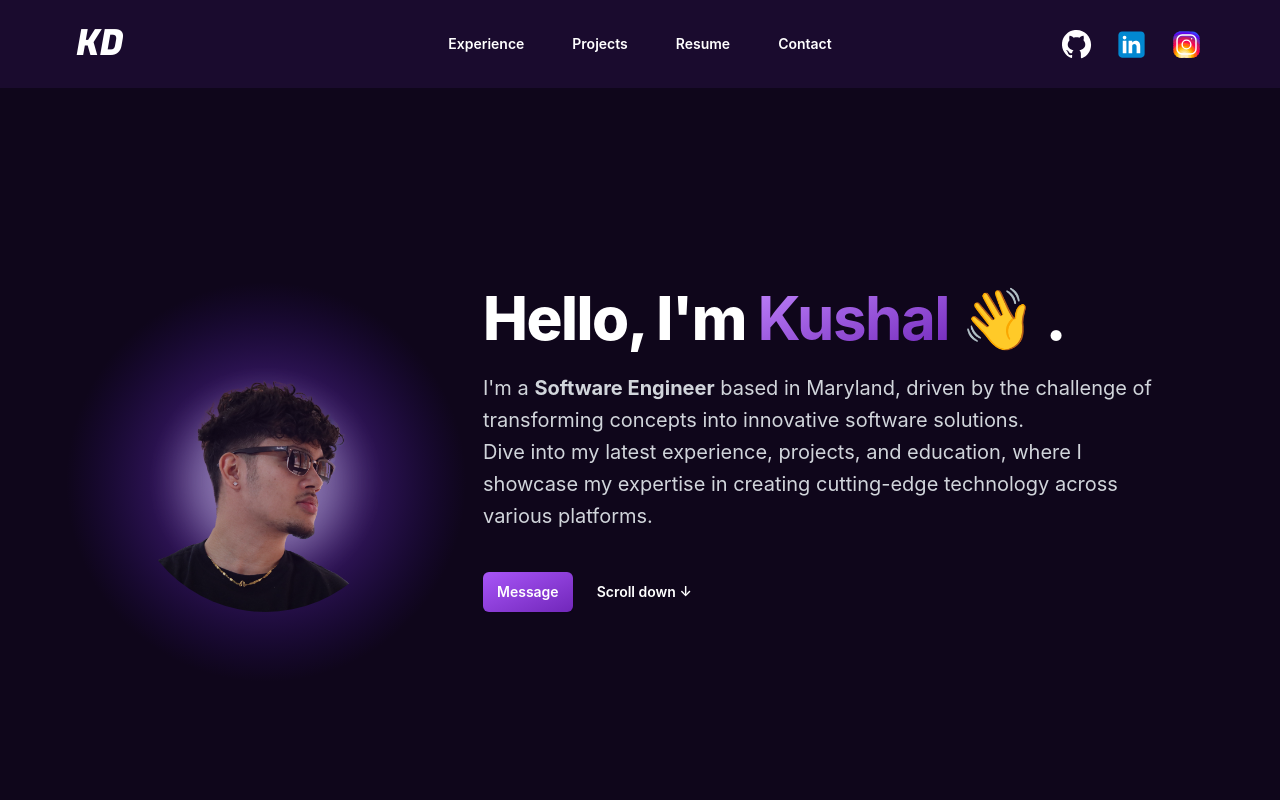
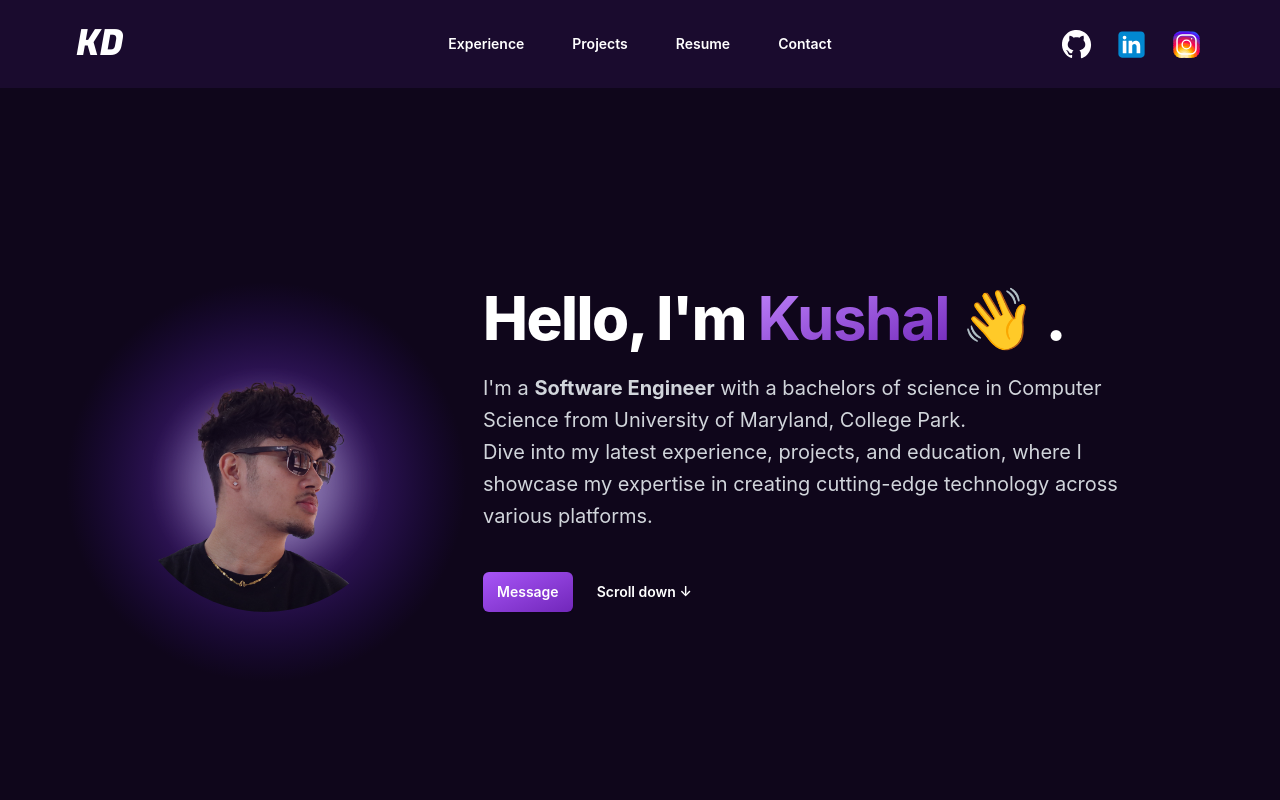
Before and after one commit to kushaldevv/portfolio-v2, a React (Vite) app: page / in a window 1280 px wide. Shown: the top 800 px of the page. Built offline with nearby package versions, Linux system fonts and the light colour scheme.

Commit message:
added education in Hero

```diff
--- a/src/components/Hero.tsx
+++ b/src/components/Hero.tsx
@@ -63,9 +63,8 @@ function Hero() {
               className="mb-10 mt-6 text-xl leading-8 text-gray-300"
               variants={itemVariants}
             >
-              I'm a <strong>Software Engineer</strong> based in Maryland, driven
-              by the challenge of transforming concepts into innovative software
-              solutions.
+              I'm a <strong>Software Engineer</strong> with a bachelors of science in
+              Computer Science from University of Maryland, College Park.
               <br />
               Dive into my latest experience, projects, and education, where I
               showcase my expertise in creating cutting-edge technology across
```
